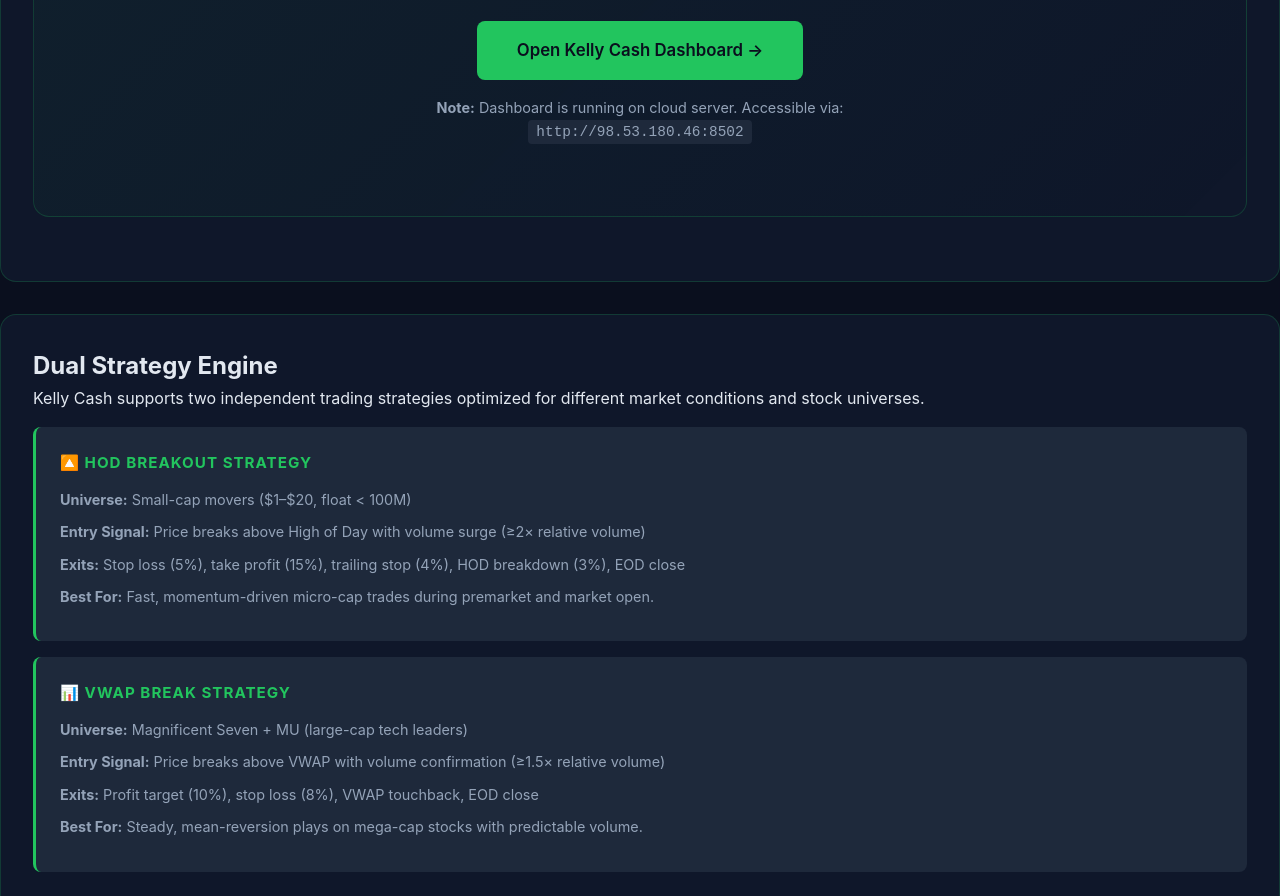
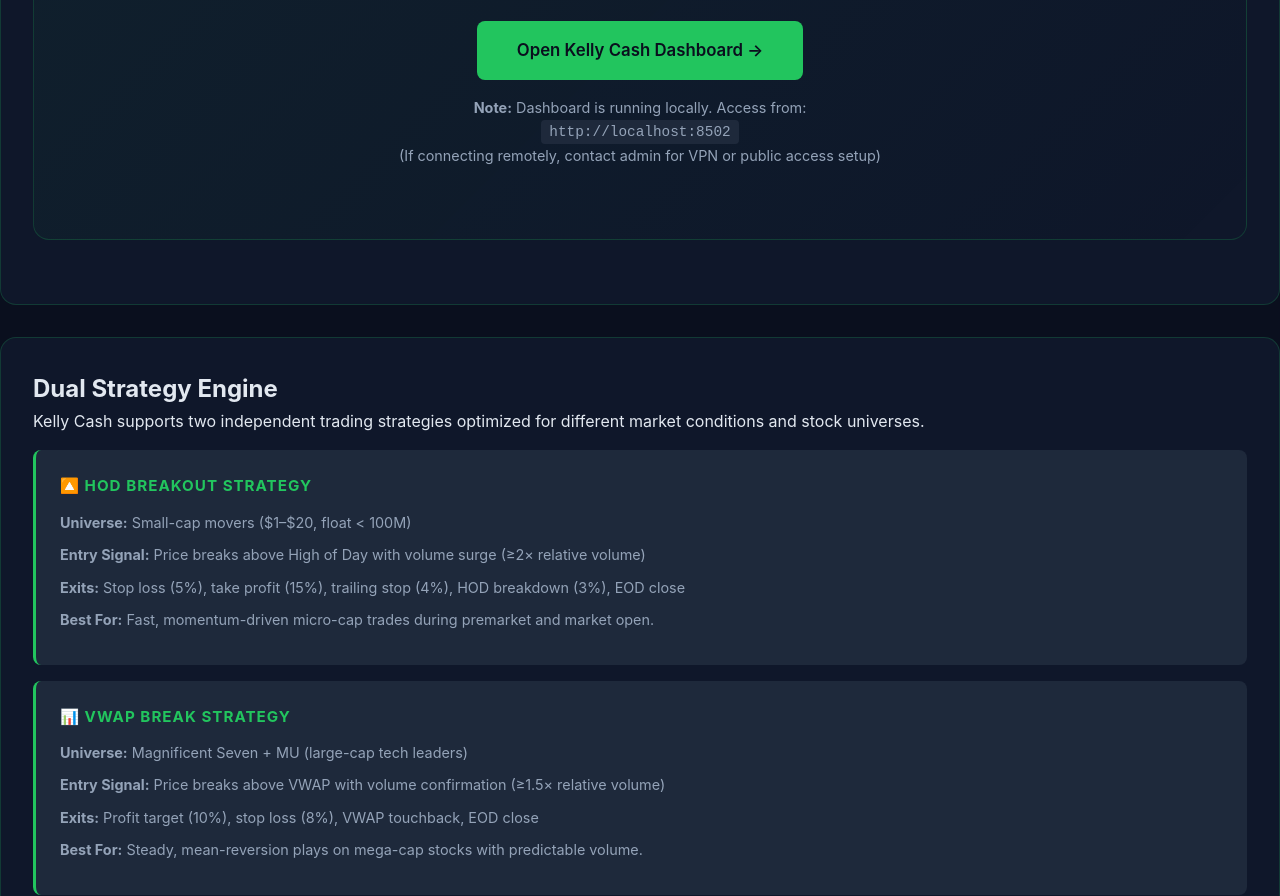
Before and after one commit to Open-epen/openepen-site, a plain HTML site: page kelly-cash.html in a window 1280 px wide. Shown: the part 853-1749 px from the top of the page. Drawn offline with Linux system fonts and the light colour scheme.

Commit message:
Fix dashboard link to localhost for local access

```diff
--- a/kelly-cash.html
+++ b/kelly-cash.html
@@ -139,9 +139,10 @@
       <div class="cta-section">
         <h2>Access Live Dashboard</h2>
         <p>View real-time positions, scanner candidates, equity curves, and P&L tracking. Dashboard updates every 30 seconds during market hours.</p>
-        <a href="http://98.53.180.46:8502" target="_blank" class="dashboard-link">Open Kelly Cash Dashboard →</a>
+        <a href="http://localhost:8502" target="_blank" class="dashboard-link">Open Kelly Cash Dashboard →</a>
         <p style="font-size: 0.9rem; margin-top: 1rem; color: var(--text-muted);">
-          <strong>Note:</strong> Dashboard is running on cloud server. Accessible via: <code style="background: var(--navy-light); padding: 0.25rem 0.5rem; border-radius: 4px;">http://98.53.180.46:8502</code>
+          <strong>Note:</strong> Dashboard is running locally. Access from: <code style="background: var(--navy-light); padding: 0.25rem 0.5rem; border-radius: 4px;">http://localhost:8502</code><br>
+          (If connecting remotely, contact admin for VPN or public access setup)
         </p>
       </div>
     </section>
@@ -238,7 +239,7 @@
     <section class="cta-section">
       <h2>View Live Performance</h2>
       <p>Monitor Kelly Cash in real-time. Dashboard auto-refreshes every 30 seconds with latest positions, P&L, and market candidates.</p>
-      <a href="http://98.53.180.46:8502" target="_blank" class="dashboard-link">Open Kelly Cash Dashboard →</a>
+      <a href="http://localhost:8502" target="_blank" class="dashboard-link">Open Kelly Cash Dashboard →</a>
     </section>
 
   </div>
```
